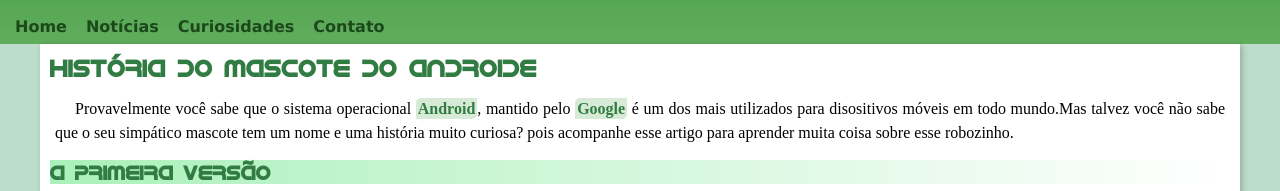
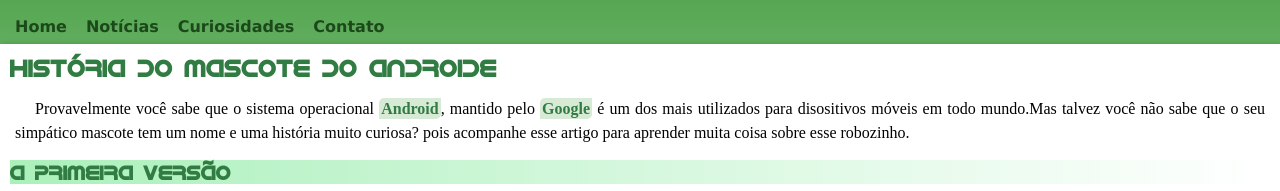
Before and after one commit to RamonLopes86/html-css, a plain HTML site: page ex021_desafio010/desafio10.html in a window 1280 px wide. Shown: the part 123-314 px from the top of the page. Drawn offline with Linux system fonts and the light colour scheme.

Commit message:
ajustes finais

```diff
--- a/ex021_desafio010/css/style.css
+++ b/ex021_desafio010/css/style.css
@@ -92,10 +92,10 @@ header{
 main{
     background-color: white;
     min-width: 320px;
-    max-width: 1200px;
+    max-width: 1300px;
     margin: auto;
     box-shadow:2px 1px 6px rgba(0, 0, 0, 0.233);
-    border-radius: 0px 0px 8pxpx 8px;
+    border-radius: 0px 0px 8px 8px;
 
 
 
```
